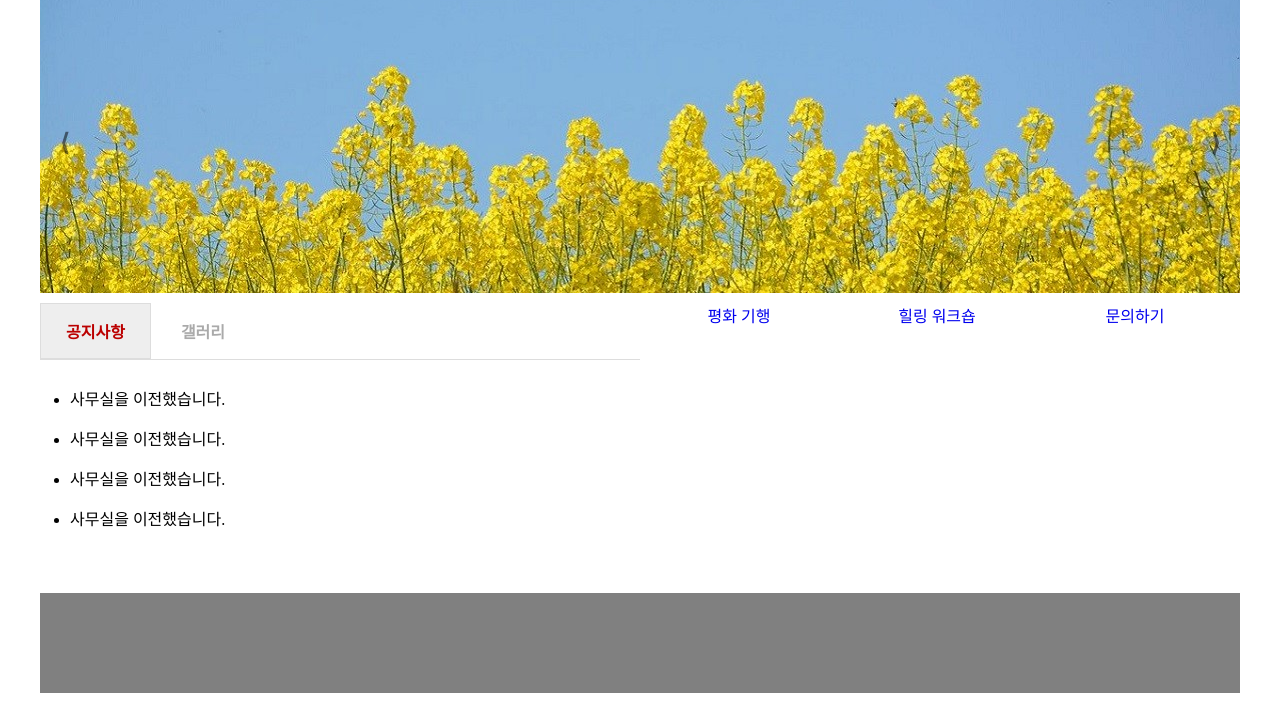
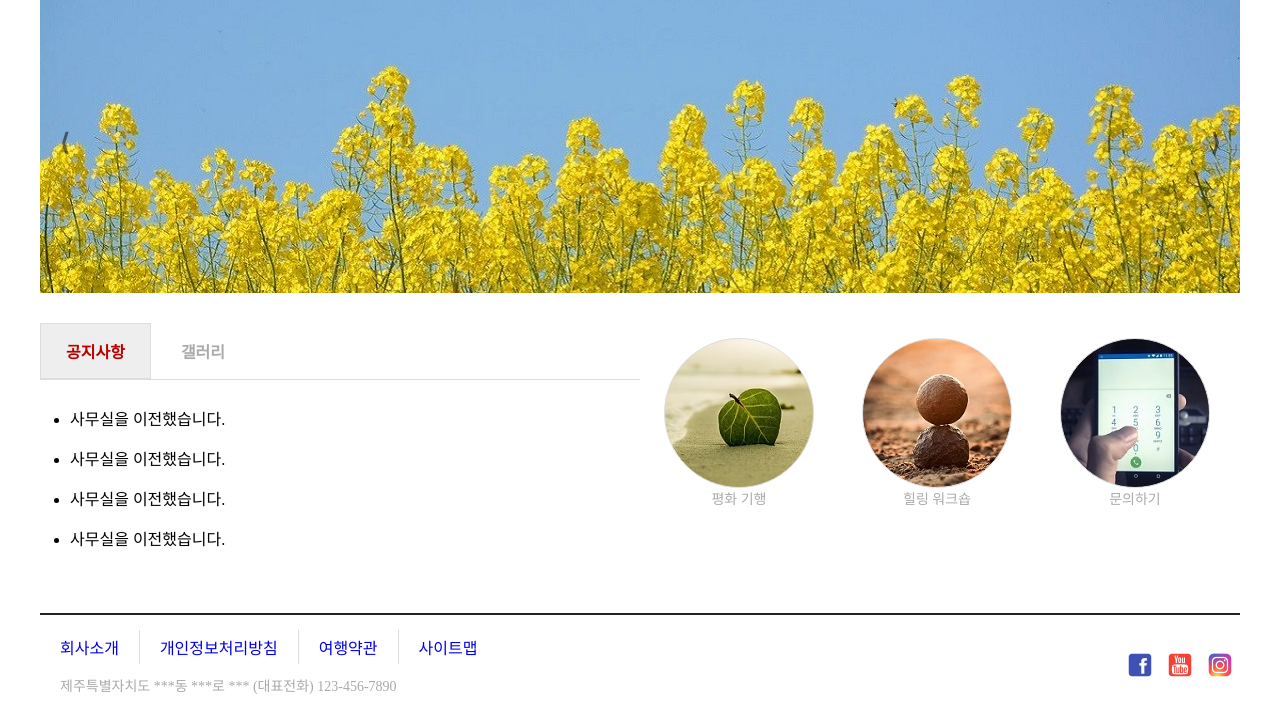
Before and after one commit to yj0903/Doit-HTML-CSS-JS, a plain HTML site: page doit-project/site/index.html in a window 1280 px wide. Shown: the part 107-820 px from the top of the page. Drawn offline with Linux system fonts and the light colour scheme.

Commit message:
finish mini-project

```diff
--- a/doit-project/site/style.css
+++ b/doit-project/site/css/style.css
@@ -185,6 +185,8 @@ button:focus{
 #contents{
     width:100%;
     height: 300px;
+    margin-top:20px;
+    margin-top: 20px;
 }
 
 /* 8 탭 메뉴 */
@@ -242,11 +244,15 @@ button:focus{
 
 
 
-/* 9 퀵링크 */
+/* 9 퀵링크
+메뉴를 잘 보이는 위치에 모아두기 위함.
+
+*/
 #links{
     float: right;
     width: 600px;
     height: 100%;
+    margin-top:15px;
 }
 #links ul{
     padding:0;
@@ -258,13 +264,69 @@ button:focus{
     text-align:center;
     margin: 10px 0;
 }
-#link ul li a span{
+#links ul li a span{
+    /*이미지가 들어가는 span*/
     display: block;
     margin: 0 auto;
+    width: 150px;
+    height: 150px;
+    border-radius: 100%; /*테두리를 동그랗게 지정*/
+    border: 1px solid #ddd;
+    line-height: 150px;
 }
+#quick-icon1{
+    background-image:url('../images/icon-1.jpg');
+}
+#quick-icon2{
+    background-image:url('../images/icon-2.jpg');
+}
+#quick-icon3{
+    background-image:url('../images/icon-3.jpg');
+}
+#licks ul li a p{
+    margin-top: 15px;
+    font-weight: 600;
+    color: #666;
+}
+
+
+
 /* 10 푸터 */
 footer{
     width: 100%;
     height: 100px;
-    background-color: gray;
+    border-top: 2px solid #222; /*위쪽에 가로선 삽입*/
 }
+#bottomMenu{
+    width: 100%;
+    height: 20px;
+    position: relative;
+}
+#bottomMenu ul{
+    margin-top: 15px;
+}
+#bottomMenu ul li{
+    float: left; /*가로로 배치*/
+    padding: 5px 20px;
+    border-right: 1px solid #ddd; /*항목 오른쪽에 세로선*/
+}
+#bottomMenu ul li:last-child{
+    border-right:none;
+}
+#sns{
+    position: absolute; /*부모요소bottomMenu는 relative여야 함*/
+    right: 0; /*오른쪽으로 바짝 붙임*/
+}
+#sns ul li{
+    border: none; /*불필요한 세로선 없앰*/
+    padding: 5px;
+}
+#company{
+    clear: left;
+    margin-top: 25px;
+    margin-left: 20px;
+}
+p{
+    font-size: 14px;
+    color: #aaa;
+}
--- a/doit-project/site/index.html
+++ b/doit-project/site/index.html
@@ -5,7 +5,7 @@
     <meta http-equiv="X-UA-Compatible" content="IE=edge">
     <meta name="viewport" content="width=device-width, initial-scale=1.0">
     <title>Dream Jeju</title>
-    <link rel="stylesheet" href="style.css">
+    <link rel="stylesheet" href="css/style.css">
 </head>
 
 <!-- https://buk.io/@kb5278/31 참고-->
@@ -101,8 +101,15 @@
             </div>
             <!--9 퀵링크-->
             <div id = "links">
+
                 <ul>
                     <li>
+                        <!--
+                            *하이퍼링크 연결을 위한 a 안에
+                            이미지를 위한 span
+                            텍스트를 위한 p를 넣으면
+                            이미지와 텍스트에 같은 하이퍼링크가 걸린다!!
+                        -->
                         <a href="#">
                             <span id="quick-icon1"></span>
                             <p>평화 기행</p>
@@ -118,8 +125,6 @@
                         <a href="#">
                             <span id="quick-icon3"></span>
                             <p>문의하기</p>
-
-
                         </a>
                     </li>
 
@@ -129,7 +134,26 @@
 
         <!--10 푸터-->
         <footer>
+            <div id = "bottomMenu">
+                <ul>
+                    <li><a href="#">회사소개</a></li>
+                    <li><a href="#">개인정보처리방침</a></li>
+                    <li><a href="#">여행약관</a></li>
+                    <li><a href="#">사이트맵</a></li>
+                </ul>
+                <div id="sns">
+                    <ul>
+                        <li><a href="#"><img src="images/sns-1.png"></a></li>
+                        <li><a href="#"><img src="images/sns-2.png"></a></li>
+                        <li><a href="#"><img src="images/sns-3.png"></a></li>
+                    </ul>
+                </div>
+            </div>
+            <div id = "company">
+                <p>제주특별자치도 ***동 ***로 *** (대표전화) 123-456-7890</p>
+            </div>
         </footer>
+
     </div>
 
 
```
